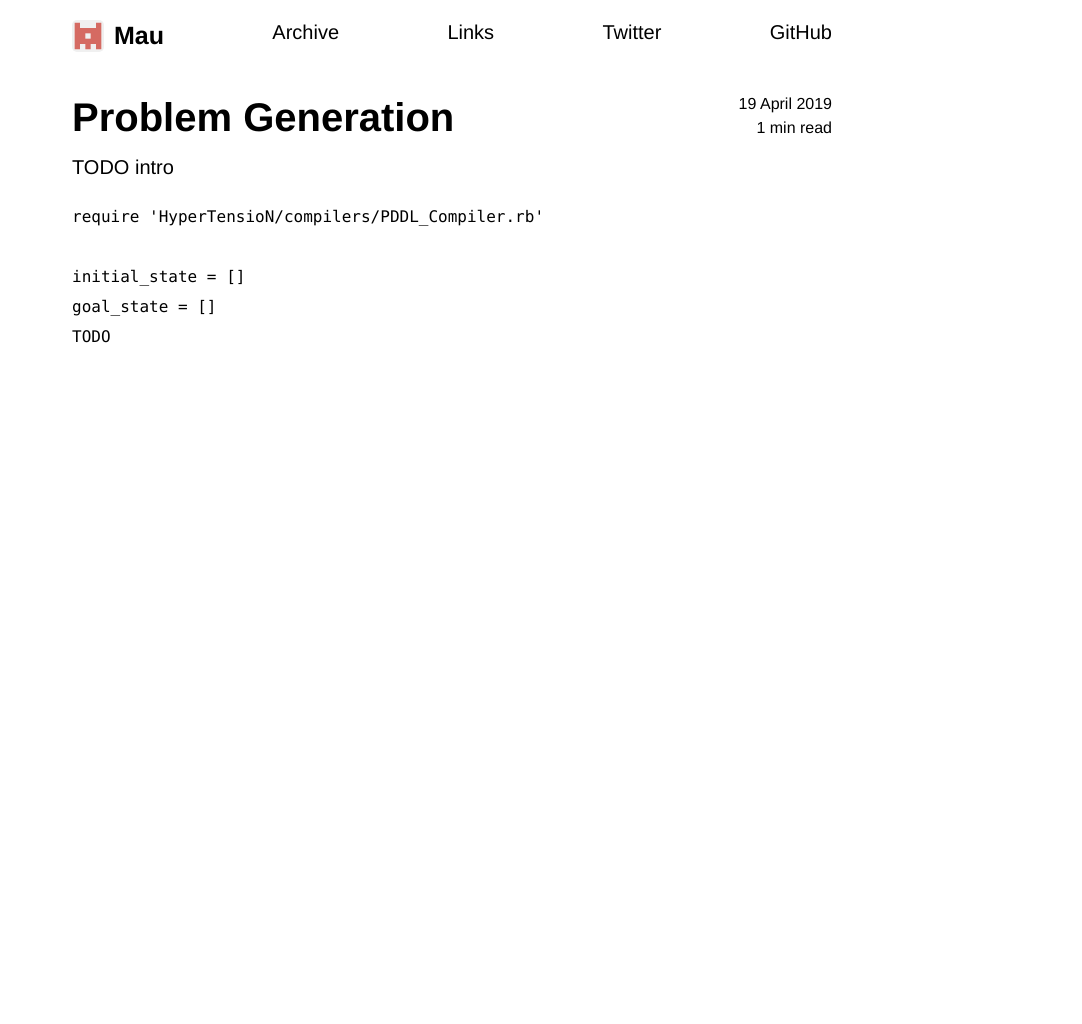
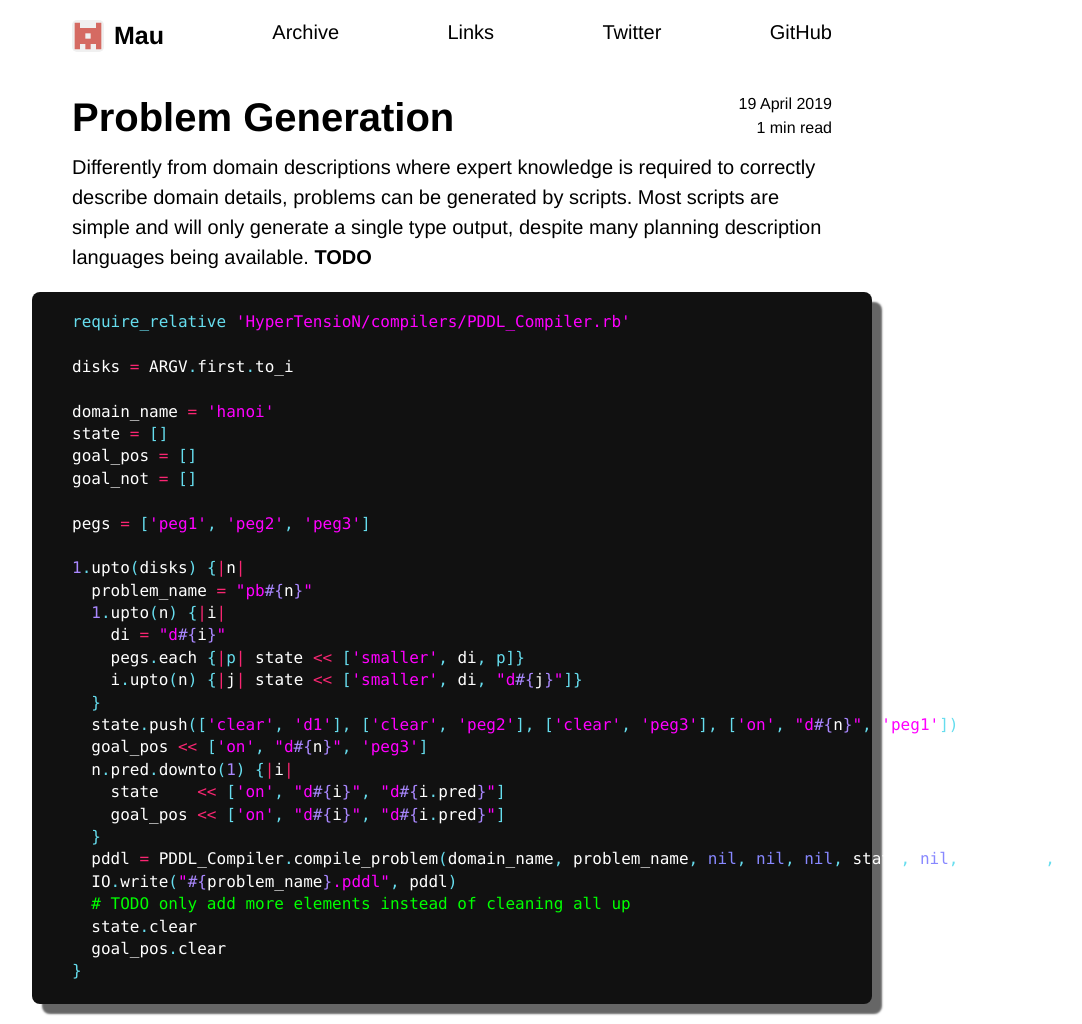
Before and after one commit to Maumagnaguagno/maumagnaguagno.github.io, a Jekyll site: the page built from problemgen.md, in a window 1280 px wide. Shown: the whole page, without its empty margins (188-1270 px from the left). Built offline with Jekyll 4.4.1, drawn with Linux system fonts in a browser that asks for light colours; our own code applies the rules of GitHub Pages for plain Markdown files; before the commit the page ends 900 px from its top, so only the background shows below that.

Commit message:
Improve Problem Generator

````diff
--- a/problemgen.md
+++ b/problemgen.md
@@ -7,12 +7,39 @@ hidden: true
 ---
 
 # Problem Generation
-TODO intro
+Differently from domain descriptions where expert knowledge is required to correctly describe domain details, problems can be generated by scripts.
+Most scripts are simple and will only generate a single type output, despite many planning description languages being available.
+**TODO**
 
-```Ruby
-require 'HyperTensioN/compilers/PDDL_Compiler.rb'
+```ruby
+require_relative 'HyperTensioN/compilers/PDDL_Compiler.rb'
 
-initial_state = []
-goal_state = []
-TODO
+disks = ARGV.first.to_i
+
+domain_name = 'hanoi'
+state = []
+goal_pos = []
+goal_not = []
+
+pegs = ['peg1', 'peg2', 'peg3']
+
+1.upto(disks) {|n|
+  problem_name = "pb#{n}"
+  1.upto(n) {|i|
+    di = "d#{i}"
+    pegs.each {|p| state << ['smaller', di, p]}
+    i.upto(n) {|j| state << ['smaller', di, "d#{j}"]}
+  }
+  state.push(['clear', 'd1'], ['clear', 'peg2'], ['clear', 'peg3'], ['on', "d#{n}", 'peg1'])
+  goal_pos << ['on', "d#{n}", 'peg3']
+  n.pred.downto(1) {|i|
+    state    << ['on', "d#{i}", "d#{i.pred}"]
+    goal_pos << ['on', "d#{i}", "d#{i.pred}"]
+  }
+  pddl = PDDL_Compiler.compile_problem(domain_name, problem_name, nil, nil, nil, state, nil, goal_pos, goal_not, nil)
+  IO.write("#{problem_name}.pddl", pddl)
+  # TODO only add more elements instead of cleaning all up
+  state.clear
+  goal_pos.clear
+}
 ```
````
